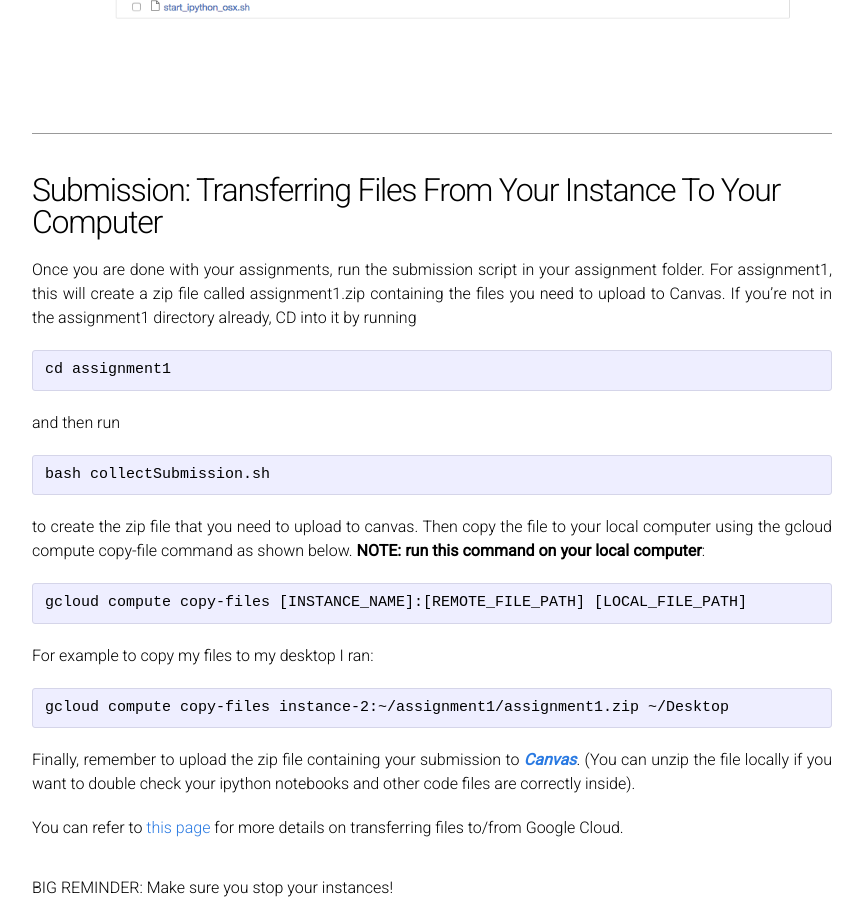
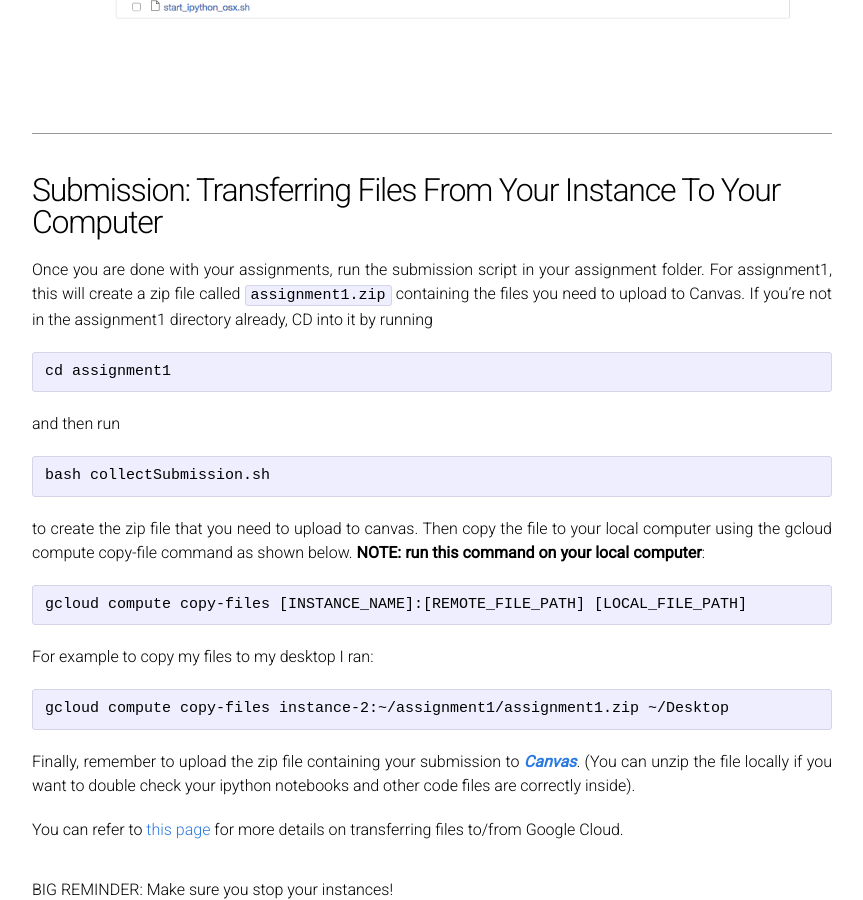
Before and after one commit to cs231n/cs231n.github.io, a Jekyll site: the page built from google_cloud_tutorial.md, in a window 1280 px wide and 900 px high, scrolled down 13885 px. Shown: the whole window, without its empty margins (208-1071 px from the left). Built offline with Jekyll 4.4.1, drawn with Linux system fonts in a browser that asks for light colours.

````diff
--- a/google_cloud_tutorial.md
+++ b/google_cloud_tutorial.md
@@ -232,7 +232,7 @@ On your local browser, if you go to http://\<YOUR-EXTERNAL-IP-ADDRESS>:\<PORT-NU
 </div>
 
 ## Submission: Transferring Files From Your Instance To Your Computer ##
-Once you are done with your assignments, run the submission script in your assignment folder. For assignment1, this will create a zip file called assignment1.zip containing the files you need to upload to Canvas. If you're not in the assignment1 directory already, CD into it by running
+Once you are done with your assignments, run the submission script in your assignment folder. For assignment1, this will create a zip file called `assignment1.zip` containing the files you need to upload to Canvas. If you're not in the assignment1 directory already, CD into it by running
 
 ```
 cd assignment1
````
